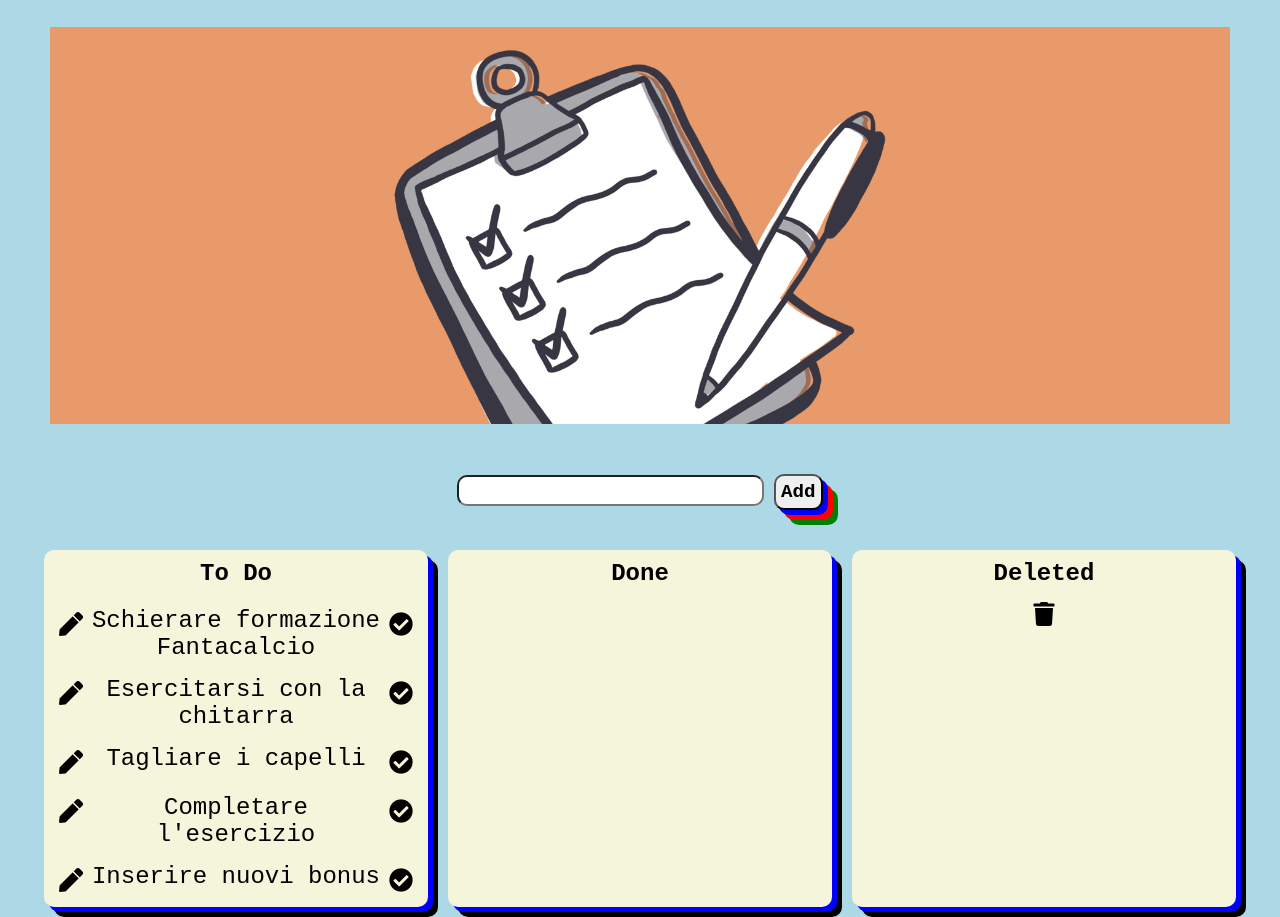
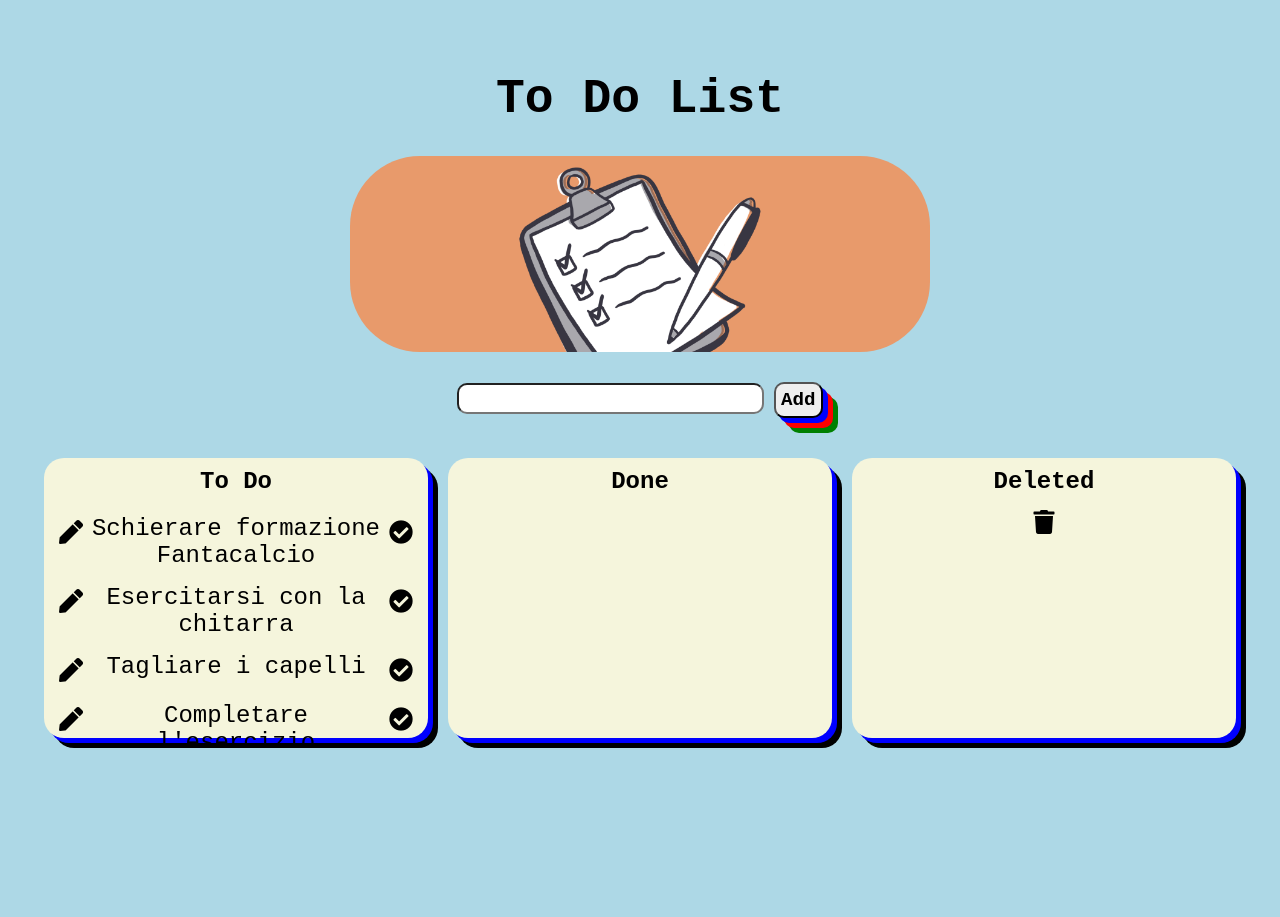
Before and after one commit to antoniolovotrico/vue-todolist, a plain HTML site: page bonus/index.html in a window 1280 px wide. After the commit the page ends 800 px from the top, so only its background shows below. Drawn offline with nearby package versions, Linux system fonts and the light colour scheme.

Commit message:
set overflow for scroll bar in the lists and give with viewport css property the aspect of a web app

```diff
--- a/bonus/assets/css/style.css
+++ b/bonus/assets/css/style.css
@@ -6,7 +6,7 @@
 
 body {
     width: 100vw;
-    height: 100vh;
+    height:100vh;
     background-color:lightblue;
     display: flex;
     flex-direction: column;
@@ -24,9 +24,10 @@ body {
 
 img{
 
-    width: 100vw;
-    padding: 50px;
+    width: 50%;
+    padding: 30px;
     align-content: center;
+    border-radius: 100px;
 }
 input{
     align-items: center;
@@ -34,7 +35,7 @@ input{
 
 
 h1{
-    padding: 20px;
+    padding-top: 20px;
     font-size: 3rem;
 }
 #column_box{
@@ -56,11 +57,17 @@ i{
 
 .col{
     width: 30vw;
+    height: 35vh;
     background-color: beige;
     margin: 10px;
-    border-radius: 10px;
+    border-radius: 20px;
     box-shadow: 5px 5px blue, 10px 10px black;
 }
+ul {
+    height: 30vh;
+    overflow-y: scroll;
+}
+
 h2{
     padding: 10px;
 }
```
